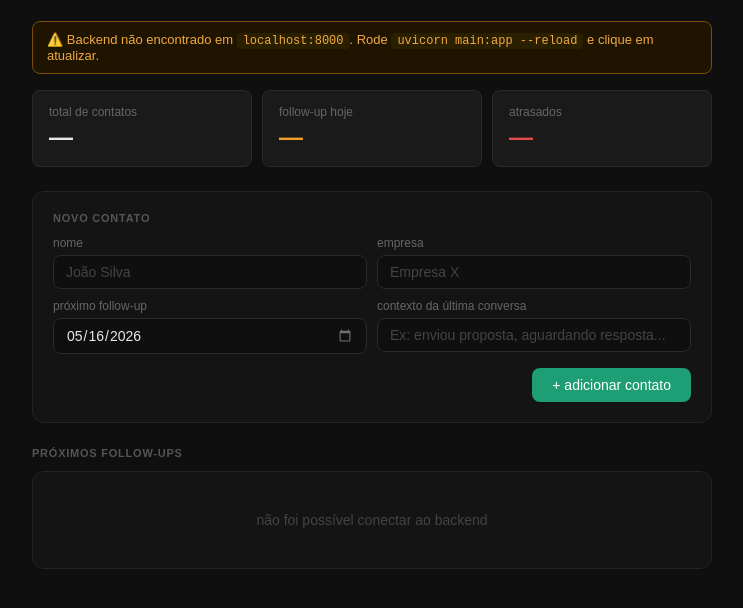
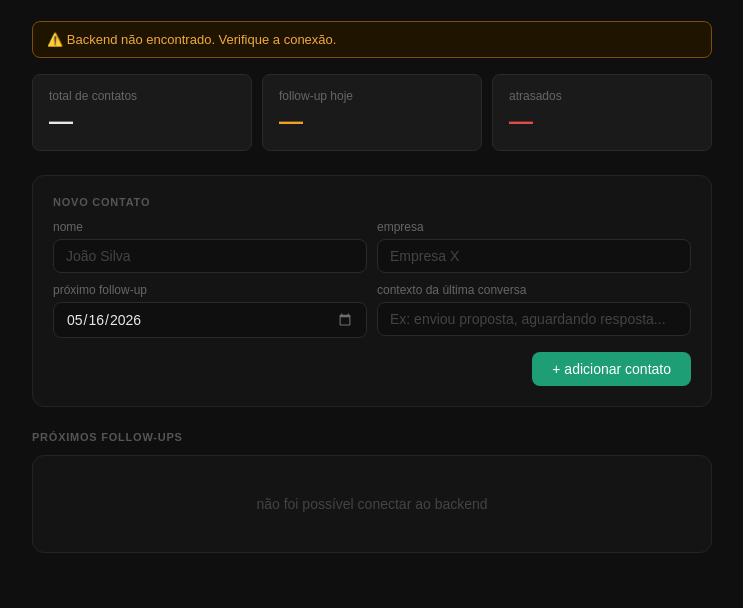
Before and after one commit to Diogo-Boeno/prospectiva-api, a website: page frontend/index.html in a window 1280 px wide. Shown: the part 64-672 px from the top of the page, without its empty margins (268-1011 px from the left). Drawn offline with Linux system fonts and the light colour scheme; no server answers.

Commit message:
Index.htmls

```diff
--- a/frontend/index.html
+++ b/frontend/index.html
@@ -17,8 +17,7 @@
         </div>
 
         <div class="api-warning" id="apiWarning">
-            ⚠️ Backend não encontrado em <code>localhost:8000</code>.
-            Rode <code>uvicorn main:app --reload</code> e clique em atualizar.
+            ⚠️ Backend não encontrado. Verifique a conexão.
         </div>
 
         <div class="metrics">
@@ -72,7 +71,7 @@
 
     </div>
 
-    <!-- Modal remarcar / editar contexto -->
+    <!-- Modal editar -->
     <div class="modal-overlay" id="modalOverlay" onclick="fecharModal()">
         <div class="modal" onclick="event.stopPropagation()">
             <div class="modal-title">editar follow-up</div>
```
